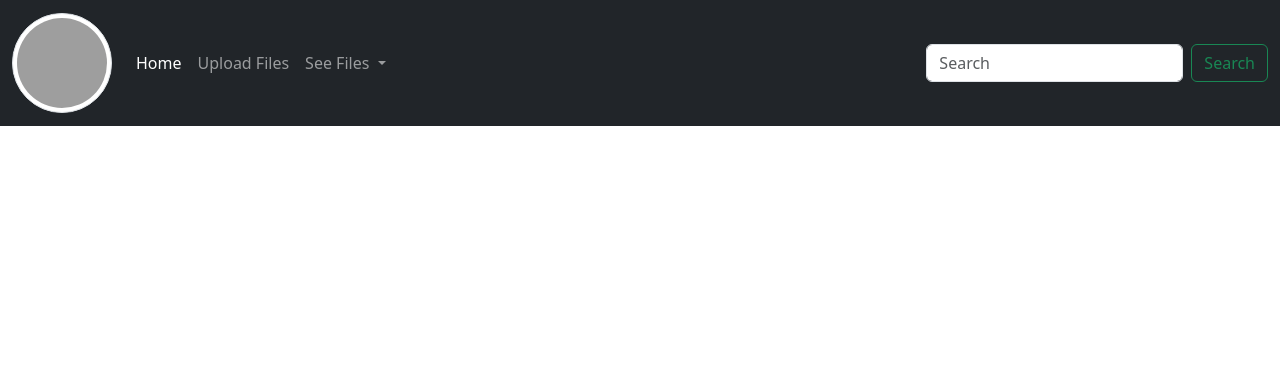
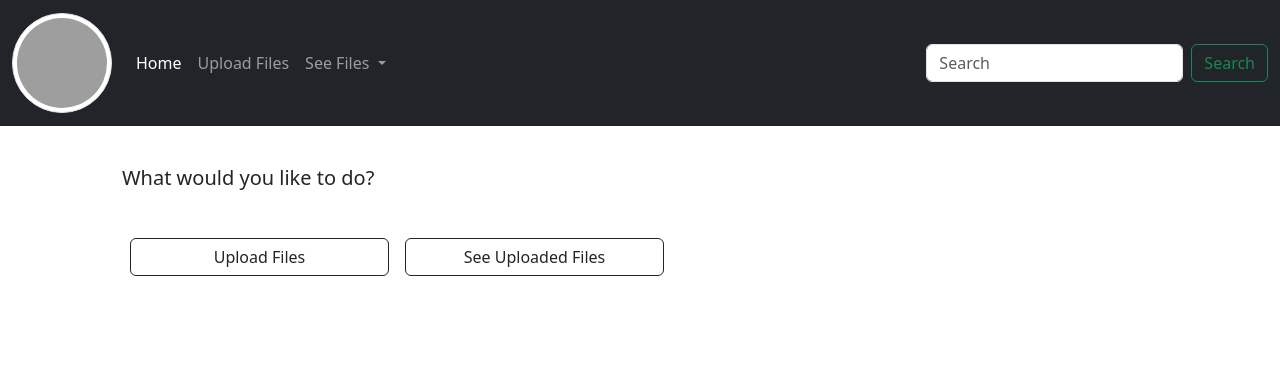
Before and after one commit to torcuata22/AzFilManager, a Django app: page / in a window 1280 px wide. Shown: the top 386 px of the page. Run offline with Django 4.2, Linux system fonts and the light colour scheme; some libraries are stand-ins or nearby versions; grey boxes are pictures that could not be loaded.

Commit message:
styling index done

```diff
--- a/afm/files/templates/files/index.html
+++ b/afm/files/templates/files/index.html
@@ -1,5 +1,15 @@
 {% extends './base.html' %}
 
 {% block body %}
-
+<div class="container w-60 mt-4">
+    <div class="card border-0">
+        <div class="card-body">
+            <h5 class="card-title mb-4 mx-4">What would you like to do?</h5>
+            <div class="d-flex mb-2 p-4">
+                    <a href="#" class="btn btn-outline-dark w-25 mx-2" >Upload Files</a>
+                    <a href="#" class="btn btn-outline-dark w-25 mx-2" >See Uploaded Files</a>
+            </div>
+        </div>
+    </div>
+</div>
 {% endblock %}
```
Also changed, not shown: afm/afm/settings.py (+6 -1 lines).
